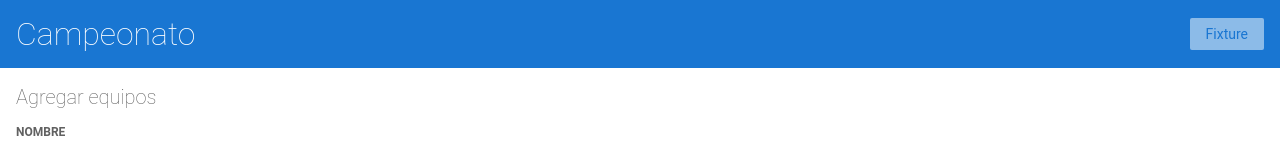
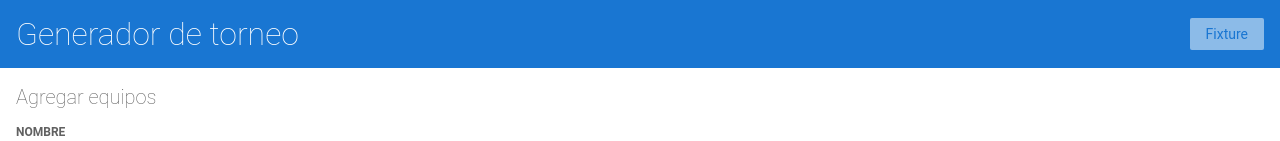
Before and after one commit to npeirano/angular-vupwra, an Angular app: page / in a window 1280 px wide. Shown: the top 141 px of the page. Built offline with nearby package versions, Linux system fonts and the light colour scheme.

Commit message:
1 file modified

```diff
--- a/src/app/top-bar/top-bar.component.html
+++ b/src/app/top-bar/top-bar.component.html
@@ -1,5 +1,5 @@
 <a [routerLink]="['/']">
-  <h1>Campeonato</h1>
+  <h1>Generador de torneo</h1>
 </a>
 
 <button class="button fancy-button" [disabled] = "!torneoCreado"  routerLink="/fixture/1" >Fixture</button>
```
